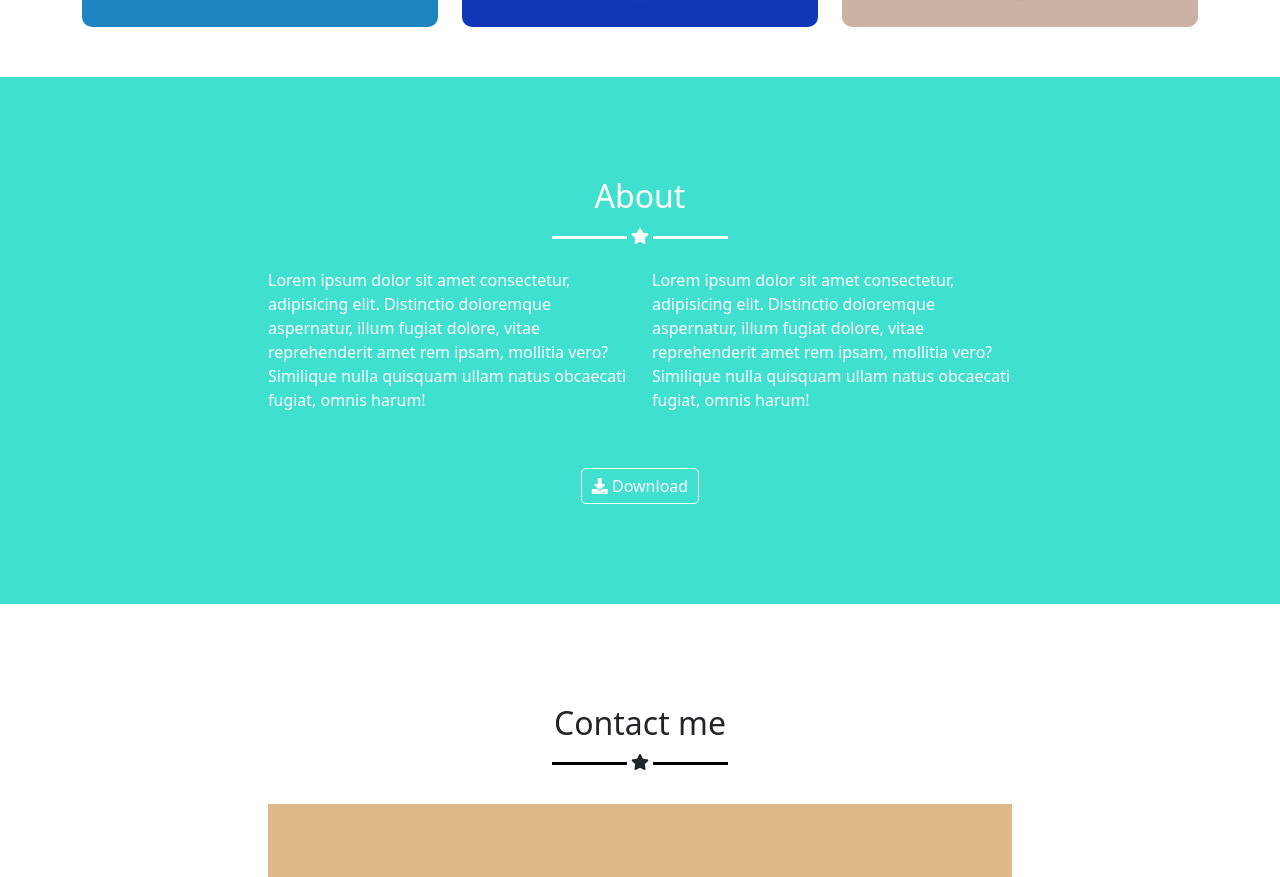
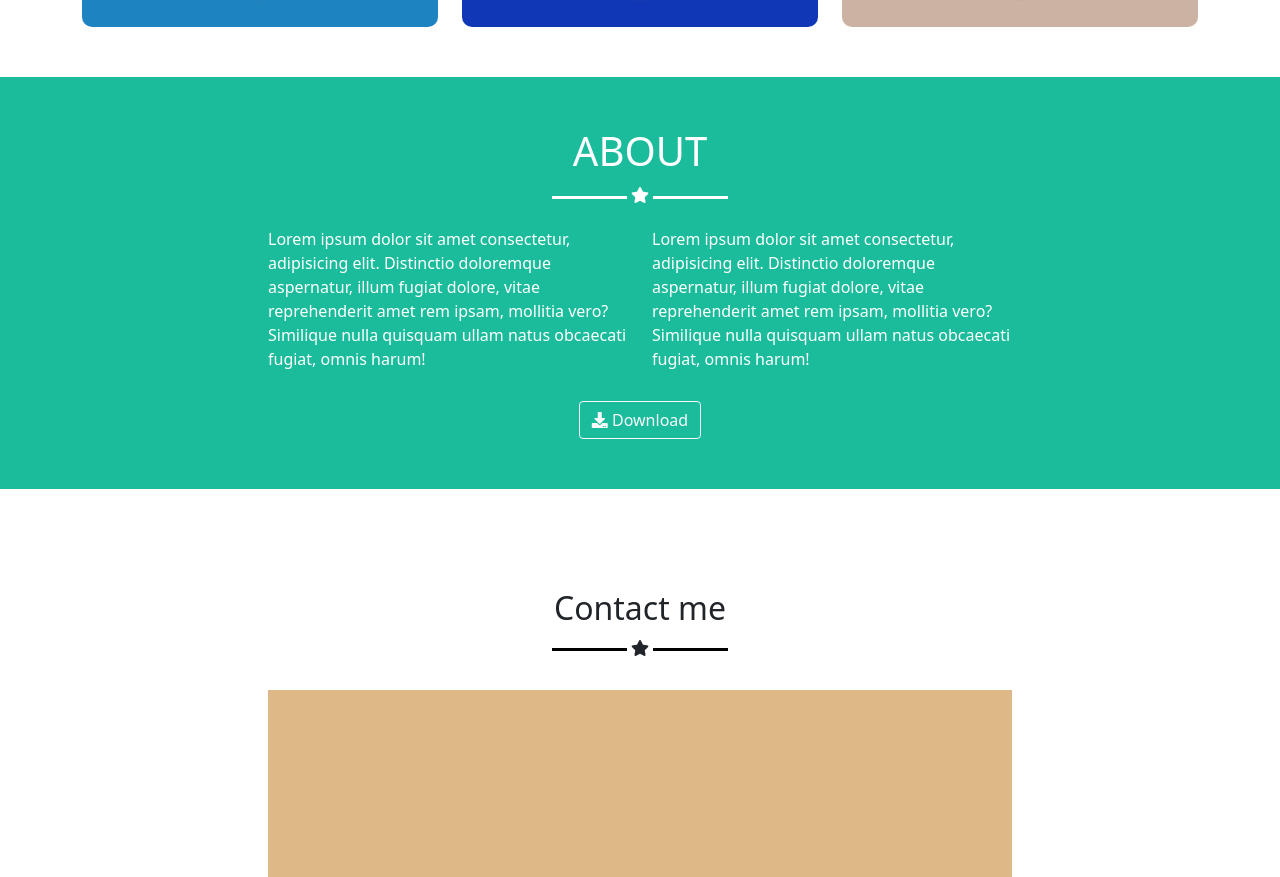
Before and after one commit to radfarelmira/html-css-bootstrap-freelancer, a plain HTML site: page index.html in a window 1280 px wide. Shown: the part 1271-2148 px from the top of the page. Drawn offline with nearby package versions, Linux system fonts and the light colour scheme.

Commit message:
about complete

```diff
--- a/css/style.css
+++ b/css/style.css
@@ -125,33 +125,17 @@ section {
 }
 
 /* About */
-.about{
-    background-color: turquoise;
+.about_content_item{
+    margin-bottom: 30px;
 }
 
-.about_content{
-    width: 60%;
-    margin: auto;
-    color:white;
+.about-download {
     text-align: center;
-    padding: 50px 0;
 }
 
-.about_text_container{
-    padding: 10px 0;
-    text-align: left;
-}
-
-.download_btn{
-    margin-top: 30px;
-}
-.download_btn a{
-    display: inline-block;
+.about-download a{
     text-decoration: none;
     color: inherit;
-    border: 1px solid white;
-    padding: 5px 10px;
-    border-radius: 5px;
 }
 
 /* Contact */
--- a/index.html
+++ b/index.html
@@ -77,7 +77,6 @@
 
         <!-- Section Portfolio -->
         <section>
-
             <div class="container">
                 <div class="section-heading">
                     <h2>Portfolio</h2>
@@ -87,39 +86,40 @@
                     </div>
                 </div>
 
-
+                <!-- Portfolio images container -->
                 <div class="images_container">
                     <div class="row row-cols-1 row-cols-md-2 row-cols-lg-3 g-4">
+                        <!-- Portfolio single image -->
                         <div class="col">
                             <div class="single_image overflow-hidden">
                                 <img src="img/cabin.png" alt="Cabin">
                             </div>
                         </div>
-
+                        <!-- Portfolio single image -->
                         <div class="col">
                             <div class="single_image overflow-hidden">
                                 <img src="img/cake.png" alt="Cake">
                             </div>
                         </div>
-
+                        <!-- Portfolio single image -->
                         <div class="col">
                             <div class="single_image overflow-hidden">
                                 <img src="img/circus.png" alt="Circus">
                             </div>
                         </div>
-
+                        <!-- Portfolio single image -->
                         <div class="col">
                             <div class="single_image overflow-hidden">
                                 <img src="img/game.png" alt="Game">
                             </div>
                         </div>
-
+                        <!-- Portfolio single image -->
                         <div class="col">
                             <div class="single_image overflow-hidden">
                                 <img src="img/safe.png" alt="Safe">
                             </div>
                         </div>
-
+                        <!-- Portfolio single image -->
                         <div class="col">
                             <div class="single_image overflow-hidden">
                                 <img src="img/submarine.png" alt="Submarine">
@@ -127,42 +127,44 @@
                         </div>
                     </div>
                 </div>
-
             </div>
-
         </section>
 
         <!-- Section About -->
-        <section class="about">
-            <div class="about_content">
+        <section class="green_background">
+            <div class="small_container">
                 <div class="container-fluid">
-                    <h2 class="uppercase">About</h2>
+                    <div class="section-heading">
+                        <h2>About</h2>
 
                         <div class="divisor bg_white">
                             <i class="fas fa-star"></i>
                         </div>
+                    </div>
 
-                    <div class="about_text_container">
+                    <div class="about_content">
                         <div class="row row-cols-1 row-cols-md-2 ">
                             <div class="col">
-                                <div class="about-single-text">
+                                <div class="about_content_item">
                                     <p>Lorem ipsum dolor sit amet consectetur, adipisicing elit. Distinctio doloremque aspernatur, illum fugiat dolore, vitae reprehenderit amet rem ipsam, mollitia vero? Similique nulla quisquam ullam natus obcaecati fugiat, omnis harum!</p>
                                 </div>
                             </div>
 
                             <div class="col">
-                                <div class="about-single-text">
+                                <div class="about_content_item">
                                     <p>Lorem ipsum dolor sit amet consectetur, adipisicing elit. Distinctio doloremque aspernatur, illum fugiat dolore, vitae reprehenderit amet rem ipsam, mollitia vero? Similique nulla quisquam ullam natus obcaecati fugiat, omnis harum!</p>
                                 </div>
                             </div>
                         </div>
                     </div>
 
-                    <div class="download_btn">
+                    <div class="about-download">
+                        <button type="button" class="btn btn-outline-light">
                             <a href="#">
                             <i class="fas fa-download"></i>
                             Download
                             </a>
+                        </button>
                     </div>
                 </div>
             </div>
```
Lines whose indentation alone changed are shown as unchanged.
